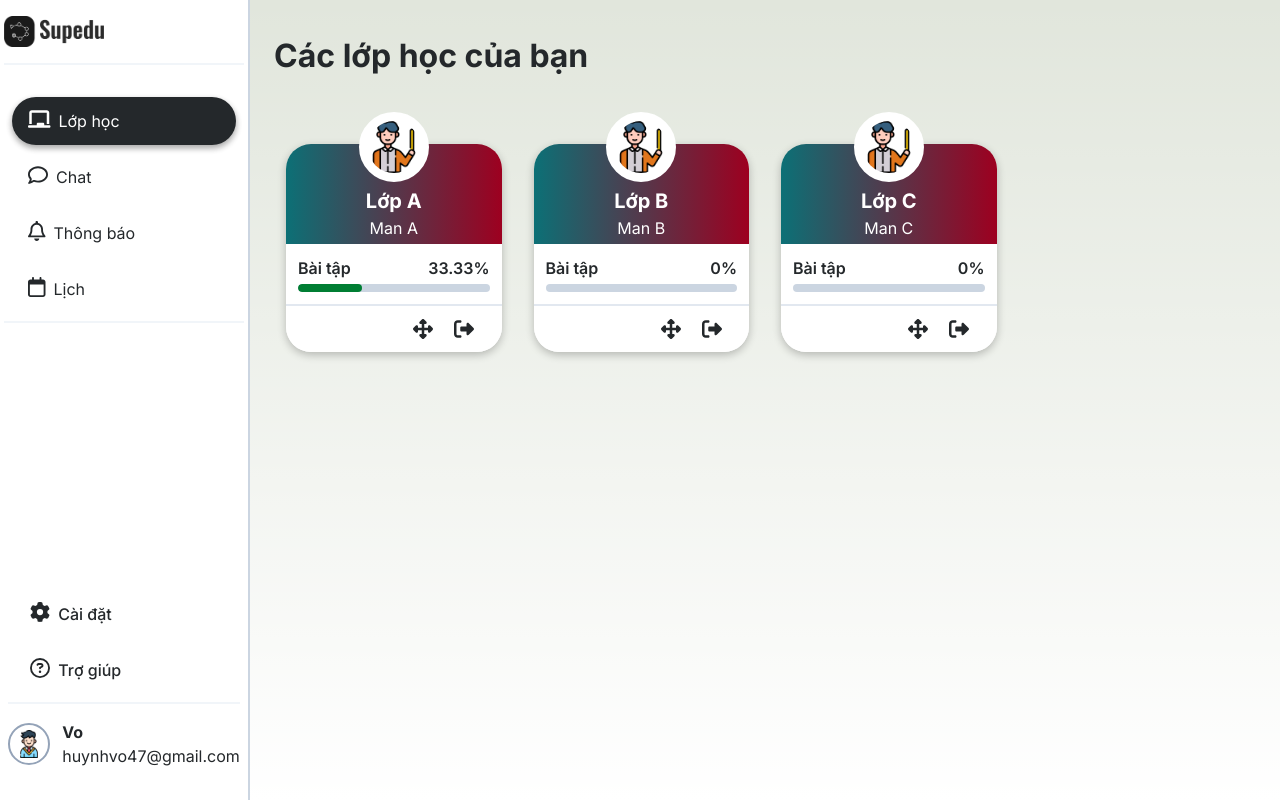
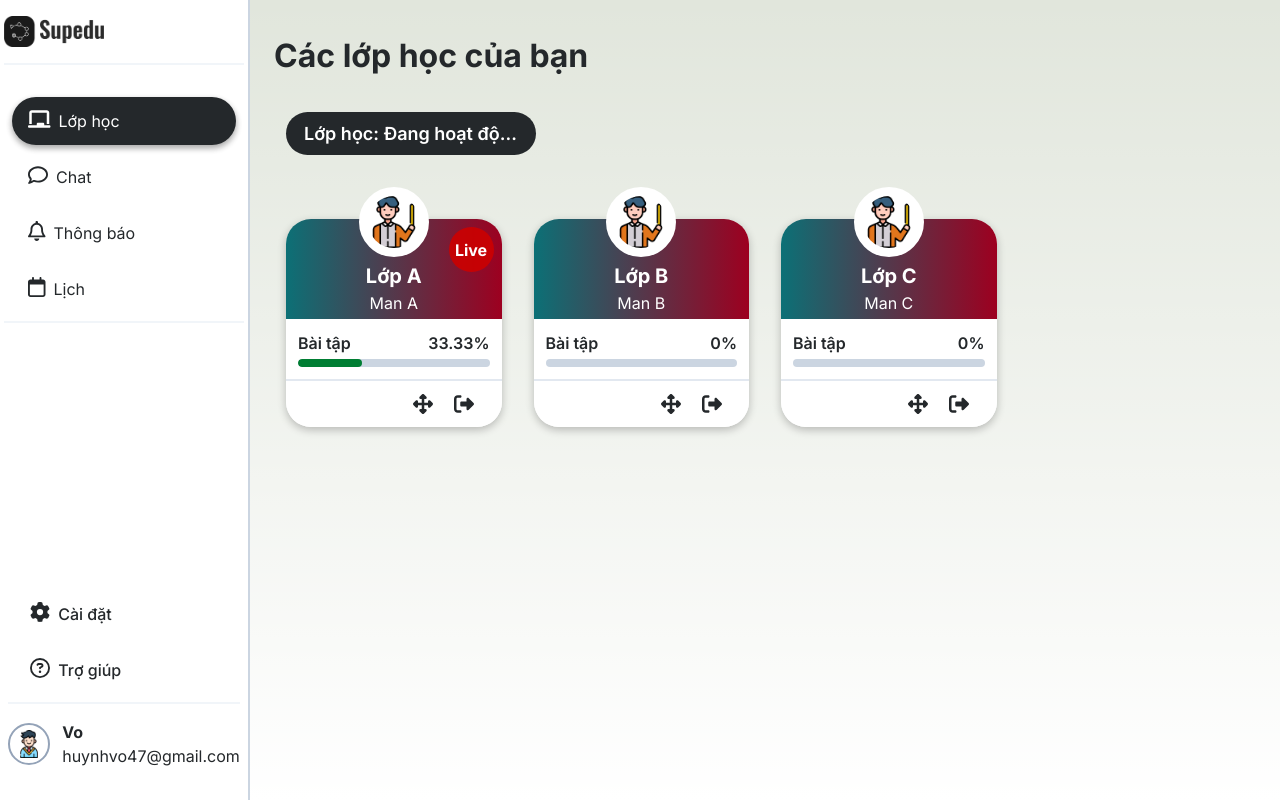
Before and after one commit to danghVo/SupEdu, a Next.js app: page /MyClass/class in a window 1280 px wide. Built offline with nearby package versions, Linux system fonts and the light colour scheme.

Commit message:
adding isLive props and show live icon

```diff
--- a/src/app/(MainLayout)/MyClass/class/components/ClassItem.tsx
+++ b/src/app/(MainLayout)/MyClass/class/components/ClassItem.tsx
@@ -22,6 +22,7 @@ interface classItem {
         from: string;
         to: string;
     };
+    isLive: boolean;
     exercises: Array<{ name: string; isDone: boolean }>;
 }
 
@@ -173,6 +174,11 @@ export default function ClassItem({
             } hover:translate-y-[4px]`}
         >
             <div className={`bg-main h-[100px] text-white relative rounded-t-[25px]`}>
+                {classItem.isLive && (
+                    <div className="absolute text-white bg-[rgba(204,0,0,0.9)] w-[45px] h-[45px] rounded-full top-[8px] right-[8px] z-10 font-bold flex items-center justify-center">
+                        Live
+                    </div>
+                )}
                 <div
                     className={`absolute top-0 h-full flex items-center w-full bg-gradient-to-r ${classItem.background.from} ${classItem.background.to} rounded-t-[25px] overflow-hidden`}
                 ></div>
--- a/src/app/(MainLayout)/MyClass/class/page.tsx
+++ b/src/app/(MainLayout)/MyClass/class/page.tsx
@@ -4,6 +4,8 @@ import image from '~/assets/image';
 import ClassItem from './components/ClassItem';
 import { useEffect, useMemo, useRef, useState } from 'react';
 import { AnimatePresence, MotionConfig, motion } from 'framer-motion';
+import InputOption from '~/components/Input/InputOption';
+import Selection from '~/components/Selection';
 
 export interface coordinateItem {
     id: number;
@@ -33,6 +35,7 @@ const classOfUserRaw = [
             from: 'from-[#0c7076]',
             to: 'to-[#9d0020]',
         },
+        isLive: true,
         exercises: [
             {
                 name: 'Task A',
@@ -60,6 +63,7 @@ const classOfUserRaw = [
             from: 'from-[#0c7076]',
             to: 'to-[#9d0020]',
         },
+        isLive: false,
         exercises: [
             {
                 name: 'Task A',
@@ -83,6 +87,7 @@ const classOfUserRaw = [
             from: 'from-[#0c7076]',
             to: 'to-[#9d0020]',
         },
+        isLive: false,
         exercises: [
             {
                 name: 'Task A',
@@ -95,6 +100,10 @@ const classOfUserRaw = [
         ],
     },
 ];
+
+const filter = [{ name: 'Trạng thái', choice: ['Đang hoạt động', 'Tất cả', 'Lớp học cũ'] }];
+
+const activeFilter = 'Đang hoạt động';
 
 export default function Page() {
     const [classOfUser, setClassOfUser] = useState(classOfUserRaw);
@@ -146,7 +155,26 @@ export default function Page() {
     }, [dragMode.coordinateItems]);
 
     return (
-        <div className="mt-[64px]">
+        <div className="mt-[32px]">
+            <div className="mb-[64px] flex items-center gap-[5px]">
+                {filter.map((item, index) => (
+                    <div
+                        key={index}
+                        className={` font-semibold text-[18px] ${
+                            item ? 'bg-[var(--text-color)] rounded-[25px]' : 'opacity-[0.6]'
+                        }`}
+                    >
+                        <Selection
+                            className="text-white"
+                            label="Lớp học"
+                            key={index}
+                            defaultSelection={item.choice[0]}
+                            onChange={() => {}}
+                            optionData={item.choice}
+                        />
+                    </div>
+                ))}
+            </div>
             <div
                 className="grid lg:grid-cols-4 md:grid-cols-2 grid-cols-1 gap-x-[32px] gap-y-[64px] justify-center"
                 ref={constraintsRef}
```
